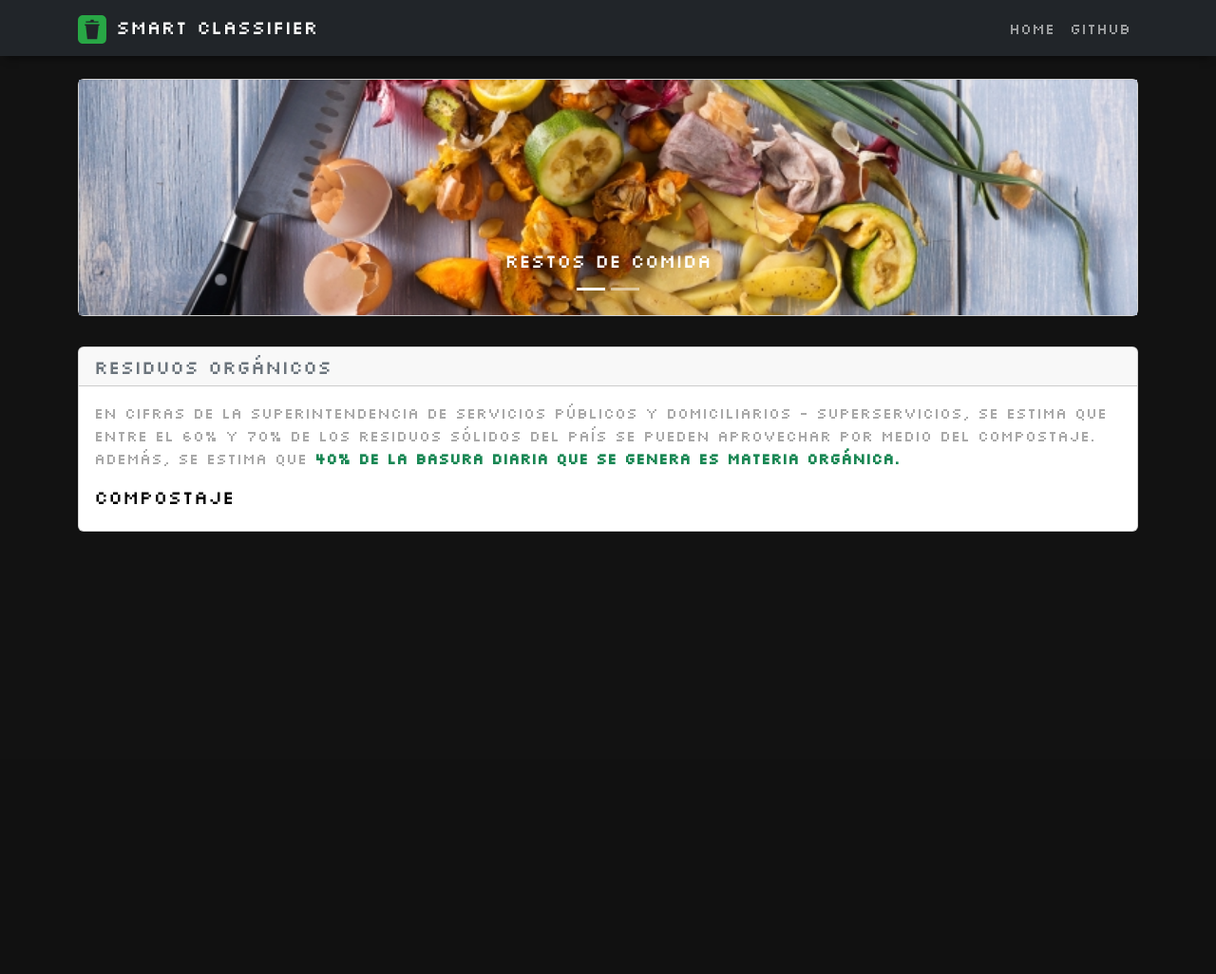
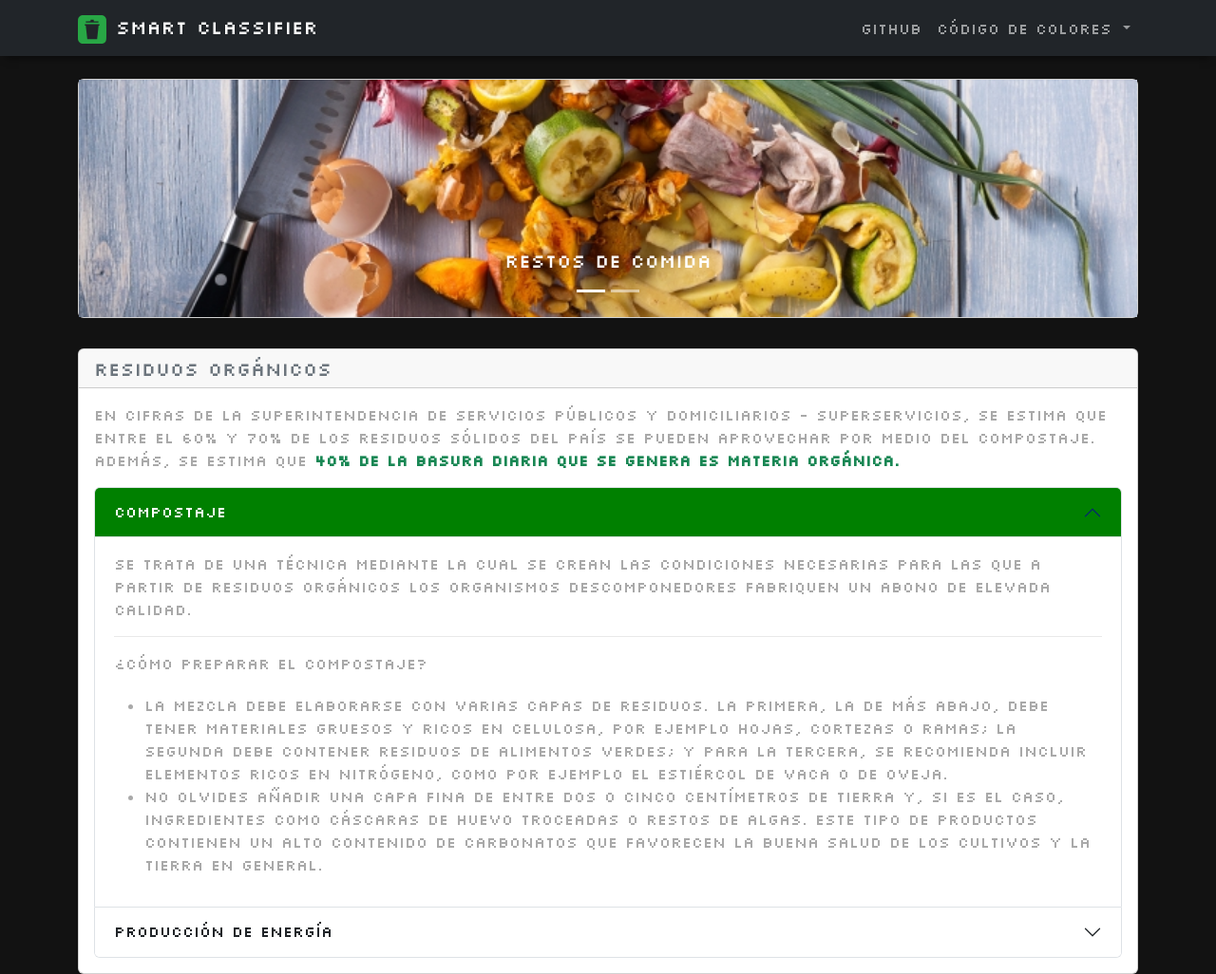
Before and after one commit to JuanC-Fandino/Smart-Classifier-AI, a Flask app: page /green in a window 1280 px wide. Shown: the whole page at 95% size. Before the commit the page ends 560 px from the top, so only its background shows below. Run offline with Flask 2, Linux system fonts and the light colour scheme; some libraries are stand-ins or nearby versions.

Commit message:
feat: desechos organicos

```diff
--- a/app/static/stylesheets/more_info.css
+++ b/app/static/stylesheets/more_info.css
@@ -1,12 +1,21 @@
 .image_inside {
     object-fit: cover;
-    height: 250px
+    height: 250px;
 }
 
 .main_carousel {
-    height: 250px
+    height: 100%;
 }
 
-.info_container{
+.info_container {
     margin-top: 2rem;
 }
+
+.highlighted_section_green {
+    border: 2px green dashed;
+}
+
+.accordion-button:not(.collapsed) {
+    background-color: green !important;
+    color: white;
+}
--- a/app/templates/base.html
+++ b/app/templates/base.html
@@ -39,7 +39,7 @@
 <body class="blackish">
 <nav class="navbar navbar-expand-lg navbar-dark bg-dark mb-4">
     <div class="container">
-        <a class="navbar-brand" href="#">
+        <a class="navbar-brand" href="{{ url_for('main.home') }}">
             <img src="../static/logo.svg" alt="" width="30" height="30">
             Smart Classifier
         </a>
@@ -49,9 +49,19 @@
         </button>
         <div class="collapse navbar-collapse" id="navbarSupportedContent">
             <ul class="navbar-nav ms-auto">
-                {{ render_nav_item('main.home', 'Home', use_li=True) }}
                 <li class="nav-item"><a class="nav-link" href="https://github.com/JuanC-Fandino"
                                         target="_blank">GitHub</a></li>
+                <li class="nav-item dropdown">
+                    <a class="nav-link dropdown-toggle" href="#" id="navbarDropdown" role="button"
+                       data-bs-toggle="dropdown" aria-expanded="false">
+                        Código de Colores
+                    </a>
+                    <ul class="dropdown-menu" aria-labelledby="navbarDropdown">
+                        <li><a class="dropdown-item" href="{{ url_for('main.white') }}">Blanco</a></li>
+                        <li><a class="dropdown-item" href="{{ url_for('main.green') }}">Verde</a></li>
+                        <li><a class="dropdown-item" href="{{ url_for('main.black') }}">Negro</a></li>
+                    </ul>
+                </li>
             </ul>
         </div>
     </div>
--- a/app/templates/green.html
+++ b/app/templates/green.html
@@ -36,10 +36,78 @@
                     compostaje. Además, se estima que <b
                         class="text-success">40% de la basura
                     diaria que se genera es materia orgánica. </b></p>
-                <h5 class="card-title text-black">Compostaje</h5>
+                <div class="accordion" id="accordionOne">
+                    <div class="accordion-item">
+                        <h2 class="accordion-header" id="headingOne">
+                            <button class="accordion-button" type="button" data-bs-toggle="collapse"
+                                    data-bs-target="#collapseOne" aria-expanded="true" aria-controls="collapseOne">
+                                Compostaje
+                            </button>
+                        </h2>
+                        <div id="collapseOne" class="accordion-collapse collapse show" aria-labelledby="headingOne"
+                             data-bs-parent="#accordionExample">
+                            <div class="accordion-body standard_text">
+                                Se trata de una técnica mediante la cual se crean las condiciones necesarias para las
+                                que a partir de residuos orgánicos los organismos descomponedores fabriquen un abono de
+                                elevada calidad.
+                                <br>
+                                <hr>
+                                <p class="pb-1">
+                                    ¿Cómo preparar el compostaje?
+                                </p>
+                                <ul class="standard_text">
+                                    <li>La mezcla debe elaborarse con varias capas de residuos. La primera, la de
+                                        más abajo,
+                                        debe tener materiales gruesos y ricos en celulosa, por ejemplo hojas,
+                                        cortezas o ramas;
+                                        la segunda debe contener residuos de alimentos verdes; y para la tercera, se
+                                        recomienda
+                                        incluir elementos ricos en nitrógeno, como por ejemplo el estiércol de vaca
+                                        o de oveja.
+                                    </li>
+                                    <li>No olvides añadir una capa fina de entre dos o cinco centímetros de tierra
+                                        y, si es el
+                                        caso, ingredientes como cáscaras de huevo troceadas o restos de algas. Este
+                                        tipo de
+                                        productos contienen un alto contenido de carbonatos que favorecen la buena
+                                        salud de los
+                                        cultivos y la tierra en general.
+                                    </li>
+                                </ul>
 
+
+                            </div>
+                        </div>
+                    </div>
+                    <div class="accordion-item">
+                        <h2 class="accordion-header" id="headingTwo">
+                            <button class="accordion-button collapsed" type="button" data-bs-toggle="collapse"
+                                    data-bs-target="#collapseTwo" aria-expanded="false" aria-controls="collapseTwo">
+                                Producción de energía
+                            </button>
+                        </h2>
+                        <div id="collapseTwo" class="accordion-collapse collapse" aria-labelledby="headingTwo"
+                             data-bs-parent="#accordionExample">
+                            <div class="accordion-body standard_text">
+                                El <b class="text-success">biometano</b> es un tipo de gas natural renovable obtenido a
+                                partir del tratamiento de
+                                residuos.
+
+                                Este gas es similar al gas fósil que se encuentra en la naturaleza y por tanto, puede
+                                sustituirlo.
+
+                                Es bio porque se produce a partir de la degradación de residuos orgánicos.
+
+                                Tiene las mismas propiedades y ventajas que el gas natural frente a otros combustibles
+                                fósiles, como son menos emisiones de óxidos de nitrógeno (NOx) y partículas (causantes,
+                                entre otros, de la mala calidad del aire), y es neutro en emisiones de CO2, por lo que
+                                contribuye a descarbonizar el sector gasista y, por tanto, a luchar contra el cambio
+                                climático.
+                            </div>
+                        </div>
+                    </div>
+                </div>
             </div>
-
         </div>
     </div>
 {% endblock %}
--- a/app/templates/white.html
+++ b/app/templates/white.html
@@ -47,7 +47,7 @@
                     Los elementos <b class="text-success">susceptibles</b> de ser reciclados son:
                 </p>
 
-                <div style="border: 2px green dashed">
+                <div class="highlighted_section_green">
                     <ul class="standard_text">
                         <li>Hojas de papel</li>
                         <li>Papel de envolver</li>
@@ -74,8 +74,6 @@
                     <li>Papel pintado</li>
                     <li>Papel higiénico, toallas de papel y pañuelos de papel</li>
                 </ul>
-
-
             </div>
         </div>
     </div>
```
Also changed, not shown: app/static/stylesheets/home.css (+6 -6 lines), app/templates/home.html (+5 -5 lines), app/README.md (added).
